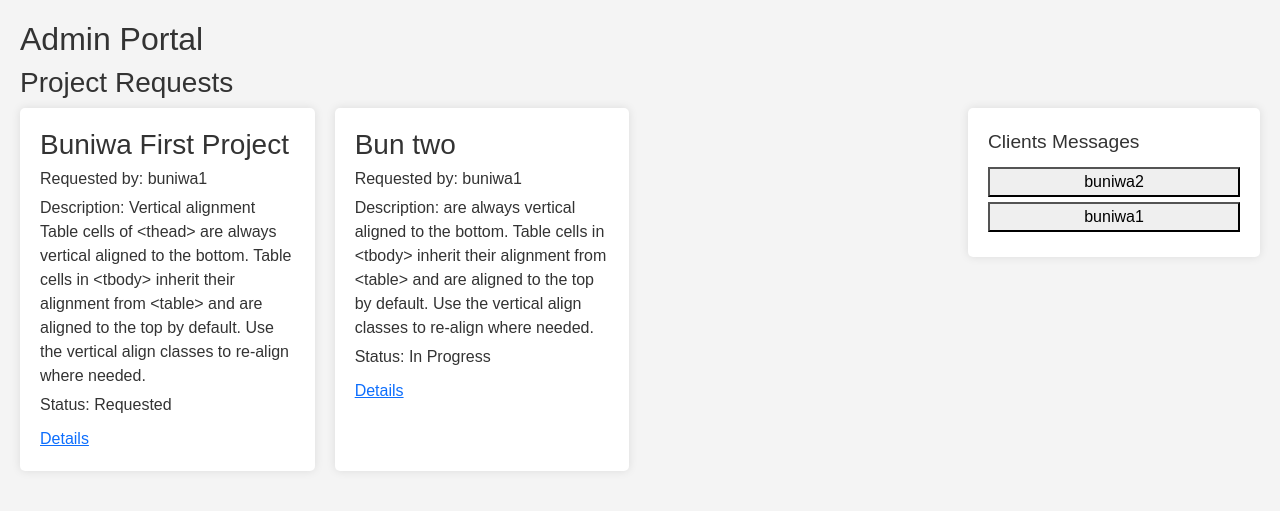
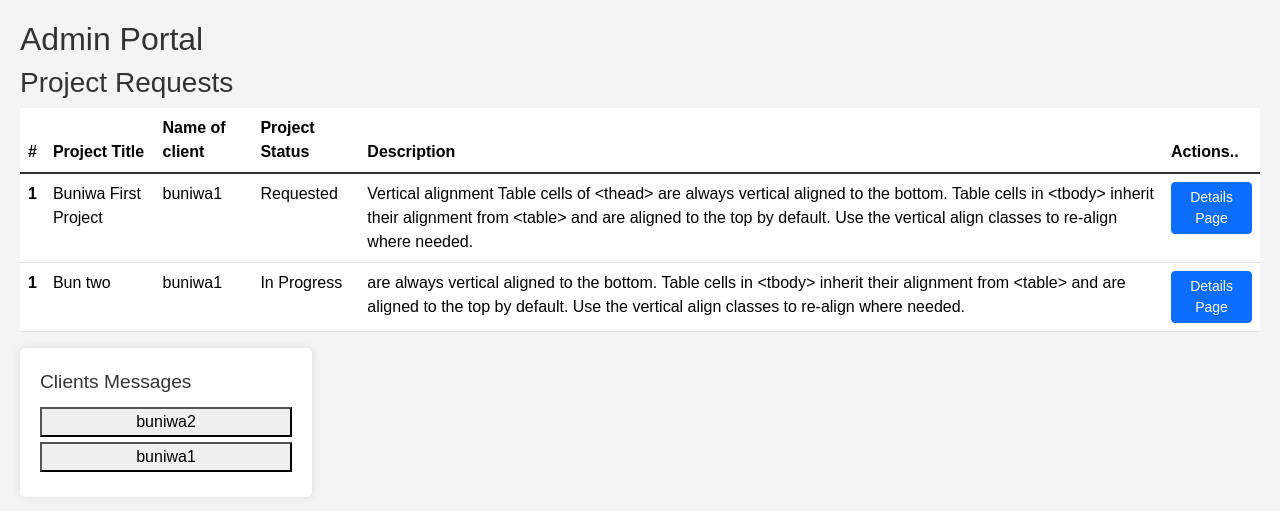
Before and after one commit to maundulaurent/Django-buniwacreationsmainofficial, a Django app: page /portal/admin/ in a window 1280 px wide. Shown: the top 511 px of the page. Run offline with Django 4.2, Linux system fonts and the light colour scheme; a user stored in the database is signed in; data comes from the database, SQL or seed files in the repository; both versions use the stored data as it was after the commit.

Commit message:
Doing the admin Page

```diff
--- a/Portal/templates/Portal/admin_portal.html
+++ b/Portal/templates/Portal/admin_portal.html
@@ -129,28 +129,39 @@
 <body>
     <h2>Admin Portal</h2>
     <h3>Project Requests</h3>
-<div class="row d-flex">
 
-<div class="col-md-9">
-    <div class="projects">
-
+    <table class="table">
+        <thead>
+          <tr>
+            <th scope="col">#</th>
+            <th scope="col">Project Title</th>
+            <th scope="col">Name of client</th>
+            <th scope="col"> Project Status</th>
+            <th scope="col"> Description</th>
+            <th scope="col"> Actions..</th>
+          </tr>
+        </thead>
+        <tbody class="table-group-divider">
         {% if project_requests %}
             {% for request in project_requests %}
-                <div class="project-card">
-                    <h3>{{ request.project_name }}</h3>
-                    <p>Requested by: {{ request.user.username }}</p>
-                    <p>Description: {{ request.description }}</p>
-                    <p>Status: {{ request.status }}</p>
-                    <div class="buttons">
-                        <a href="{% url 'create_milestones' request.id %}" class="details-btn">Details</a>
-                    </div>
-                </div>
-            {% endfor %}
+          <tr>
+            <th scope="row">1</th>
+            <td>{{ request.project_name }}</td>
+            <td>{{ request.user.username }}</td>
+            <td>{{ request.status }}</td>
+            <td>{{ request.description }}</td>
+            <td><a href="{% url 'create_milestones' request.id %}" class="btn btn-primary btn-sm">Details Page</a></td>
+          </tr>
+          {% endfor %}
         {% else %}
             <p>No project requests at the moment.</p>
         {% endif %}
-    </div>
-    </div>
+
+        </tbody>
+      </table>
+<div class="row d-flex">
+
+
 
     <div class="col-md-3">
     <div class="message-section">
--- a/Portal/templates/Portal/create_milestones.html
+++ b/Portal/templates/Portal/create_milestones.html
@@ -169,6 +169,7 @@
             <p><strong>Request Date:</strong> {{ project_request.created_at }}</p>
 
         </div>
+
         <div class="buttons">
             {% if project_request.status == 'Requested' %}
                 <form id="AcceptBtn" method="post" action="">
@@ -178,10 +179,6 @@
             {% elif project_request.status == 'In Progress' %}
             <button id="createMilestoneBtn" class="btn btn-primary">Create/Add Milestone</button>
 
-                <!-- <form method="post" action="">
-                    {% csrf_token %}
-                    <button type="submit" name="complete_project" class="complete-btn">Complete Project</button>
-                </form> -->
             {% endif %}
         </div>
 
```
Also changed, not shown: db.sqlite3.
